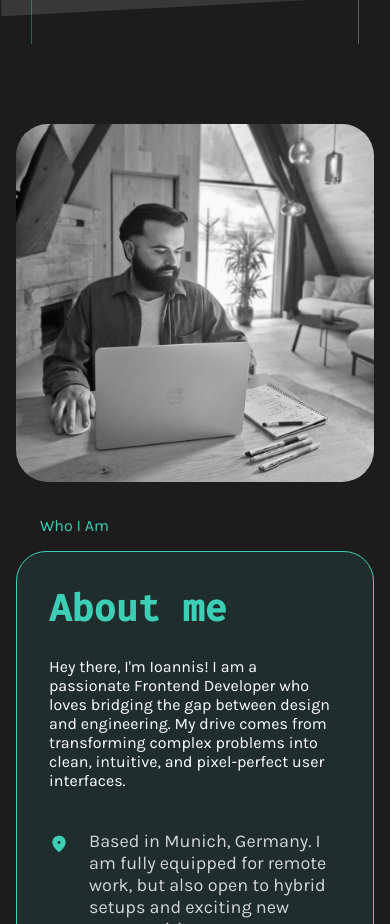
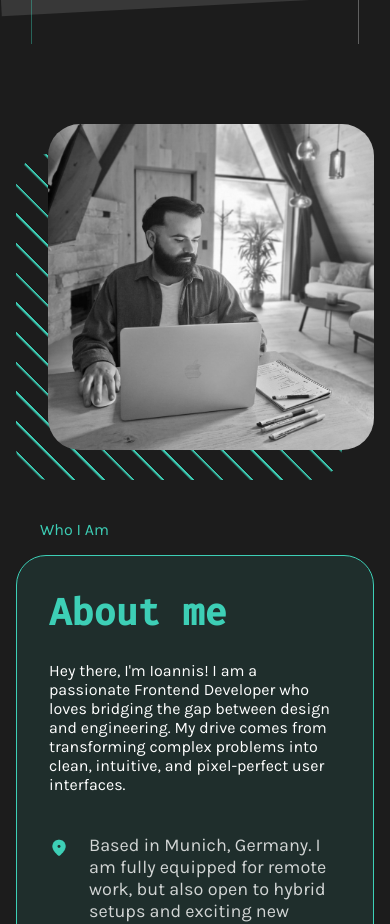
Before and after one commit to Ioannis1Karalis/portfolio, an Angular app: page / in a window 390 px wide. Shown: the part 800-1724 px from the top of the page. Built offline with nearby package versions, Linux system fonts and the light colour scheme.

Commit message:
portait lines added in reponsive

```diff
--- a/src/app/about-me-section/about-me-section.component.scss
+++ b/src/app/about-me-section/about-me-section.component.scss
@@ -15,30 +15,27 @@
   width: 100%;
   max-width: 450px;
   flex-shrink: 0;
+  margin-left: 0;
 
   img {
-    width: 100%;
+    width: calc(100% - 32px);
+    margin-left: 32px;
     border-radius: 32px;
     filter: grayscale(100%);
     position: relative;
     z-index: 2;
+    display: block;
   }
 
   .lines-bg {
     position: absolute;
     bottom: -30px;
-    left: -32px;
-    width: 100%;
+    left: 0;
+    width: calc(100% - 32px);
     height: 100%;
     border-radius: 32px;
     z-index: 1;
-    background: repeating-linear-gradient(
-      45deg,
-      transparent,
-      transparent 18px,
-      #3dcfb6 20px,
-      #3dcfb6 21px
-    );
+    background: repeating-linear-gradient(45deg, transparent, transparent 18px,#3dcfb6 20px, #3dcfb6 21px);
   }
 }
 
@@ -121,18 +118,14 @@
     margin: 80px auto;
   }
 
-  .lines-bg {
-    display: none;
-  }
-
   .portrait-photo {
-  max-width: 600px;
+    max-width: 600px;
+    margin: 0 auto 40px auto;
   }
 
   .myInformations {
     max-width: 600px;
   }
-
 }
 
 @media (max-width: 500px) {
```
